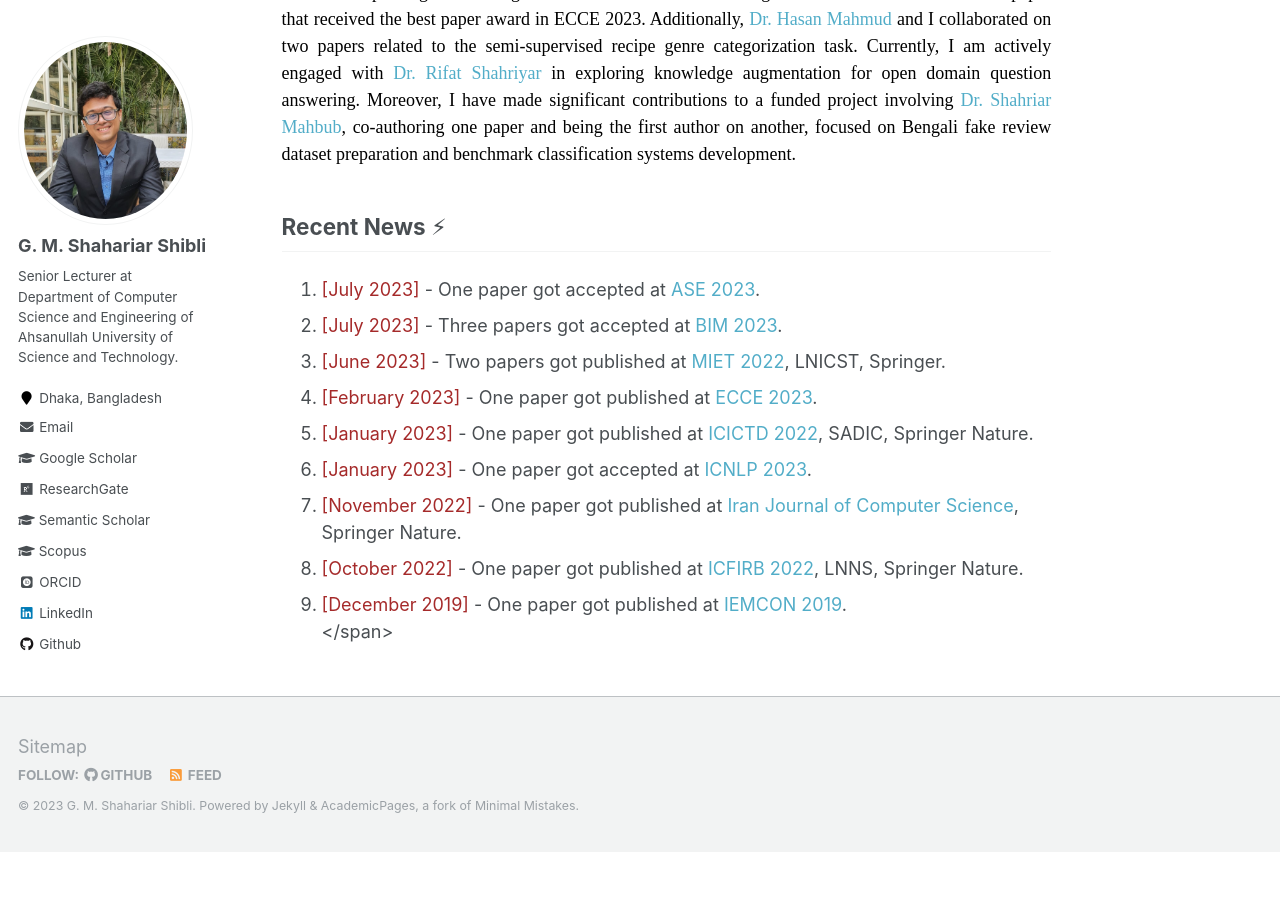
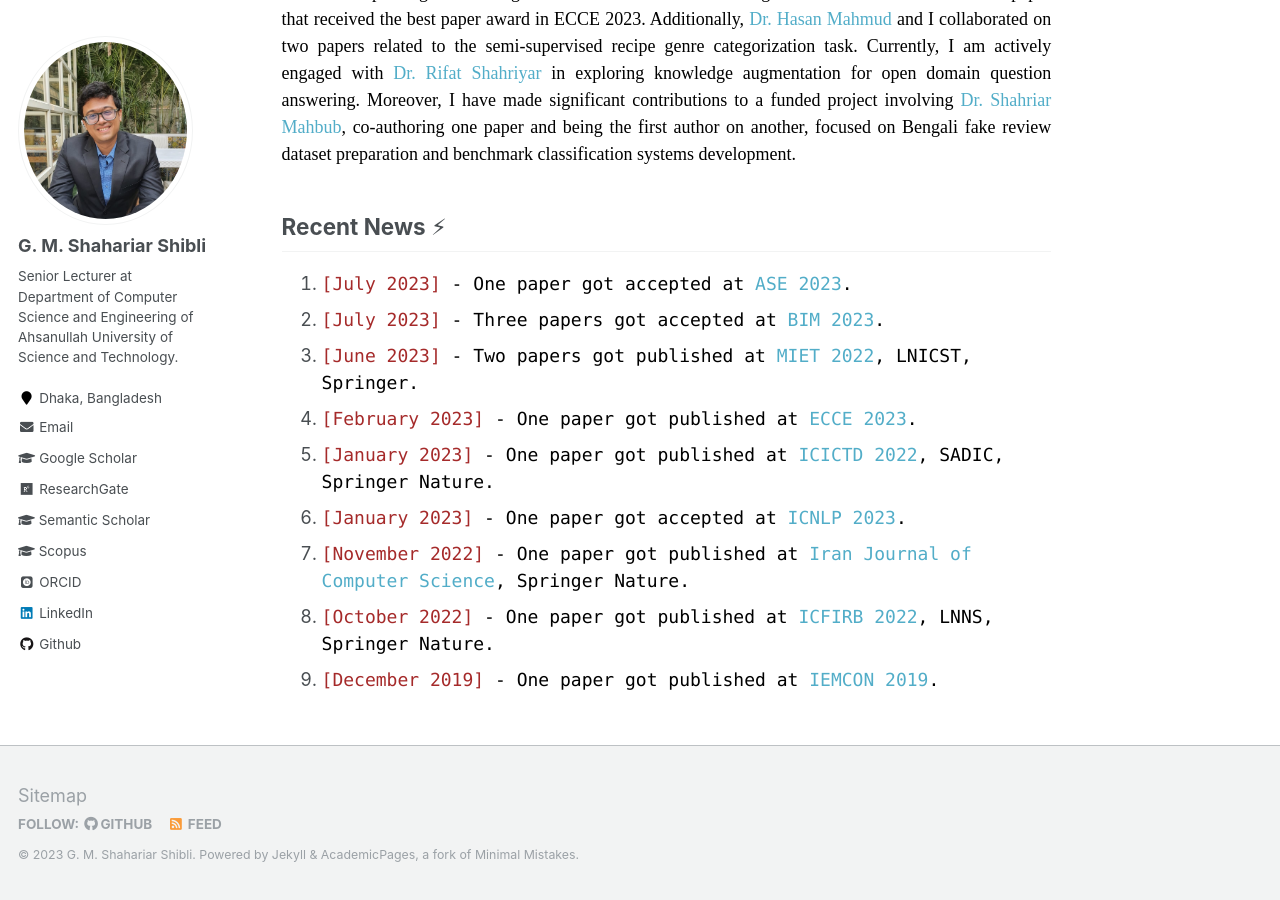
Before and after one commit to shahariar-shibli/shahariar-shibli.github.io, a Jekyll site: the page built from _pages/about.md, in a window 1280 px wide and 900 px high, scrolled down 737 px. Built offline with Jekyll 4.4.1, drawn with Linux system fonts in a browser that asks for light colours; some web fonts are replaced; before the commit the page ends 1589 px from its top, so only the background shows below that.

Commit message:
Update about.md

```diff
--- a/_pages/about.md
+++ b/_pages/about.md
@@ -46,14 +46,12 @@
 
 
 ## Recent News ⚡
-<span style="font-family:Monaco; color:black;">
-1. <span style="color:brown">[July 2023]</span> - One paper got accepted at [ASE 2023](https://conf.researchr.org/track/ase-2023/ase-2023-papers). <br/>
-2. <span style="color:brown">[July 2023]</span> - Three papers got accepted at [BIM 2023](https://confbim.com/). <br/>
-3. <span style="color:brown">[June 2023]</span> -  Two papers got published at [MIET 2022](https://link.springer.com/book/10.1007/978-3-031-34622-4), LNICST, Springer. <br/>
-4. <span style="color:brown">[February 2023]</span> -  One paper got published at [ECCE 2023](https://webs.cuet.ac.bd/ecce/). <br/>
-5. <span style="color:brown">[January 2023]</span> -  One paper got published at [ICICTD 2022](https://link.springer.com/book/10.1007/978-981-19-7528-8), SADIC, Springer Nature. <br/>
-6. <span style="color:brown">[January 2023]</span> -  One paper got accepted at [ICNLP 2023](http://www.icnlp.net/index.html). <br/>
-7. <span style="color:brown">[November 2022]</span> -  One paper got published at [Iran Journal of Computer Science](https://www.springer.com/journal/42044), Springer Nature. <br/>
-8. <span style="color:brown">[October 2022]</span> -  One paper got published at [ICFIRB 2022](https://link.springer.com/book/10.1007/978-981-19-2445-3), LNNS, Springer Nature. <br/>
-9. <span style="color:brown">[December 2019]</span> -  One paper got published at [IEMCON 2019](https://ieee-iemcon.org/ieee-iemcon-2019-2/). <br/>
-</span>
+1. <span style="font-family:Monaco; color:black;"><span style="color:brown">[July 2023]</span> - One paper got accepted at [ASE 2023](https://conf.researchr.org/track/ase-2023/ase-2023-papers). </span><br/>
+2. <span style="font-family:Monaco; color:black;"><span style="color:brown">[July 2023]</span> - Three papers got accepted at [BIM 2023](https://confbim.com/). </span><br/>
+3. <span style="font-family:Monaco; color:black;"><span style="color:brown">[June 2023]</span> -  Two papers got published at [MIET 2022](https://link.springer.com/book/10.1007/978-3-031-34622-4), LNICST, Springer. </span><br/>
+4. <span style="font-family:Monaco; color:black;"><span style="color:brown">[February 2023]</span> -  One paper got published at [ECCE 2023](https://webs.cuet.ac.bd/ecce/). </span><br/>
+5. <span style="font-family:Monaco; color:black;"><span style="color:brown">[January 2023]</span> -  One paper got published at [ICICTD 2022](https://link.springer.com/book/10.1007/978-981-19-7528-8), SADIC, Springer Nature. </span><br/>
+6. <span style="font-family:Monaco; color:black;"><span style="color:brown">[January 2023]</span> -  One paper got accepted at [ICNLP 2023](http://www.icnlp.net/index.html). </span><br/>
+7. <span style="font-family:Monaco; color:black;"><span style="color:brown">[November 2022]</span> -  One paper got published at [Iran Journal of Computer Science](https://www.springer.com/journal/42044), Springer Nature. </span><br/>
+8. <span style="font-family:Monaco; color:black;"><span style="color:brown">[October 2022]</span> -  One paper got published at [ICFIRB 2022](https://link.springer.com/book/10.1007/978-981-19-2445-3), LNNS, Springer Nature. </span><br/>
+9. <span style="font-family:Monaco; color:black;"><span style="color:brown">[December 2019]</span> -  One paper got published at [IEMCON 2019](https://ieee-iemcon.org/ieee-iemcon-2019-2/). </span><br/>
```
